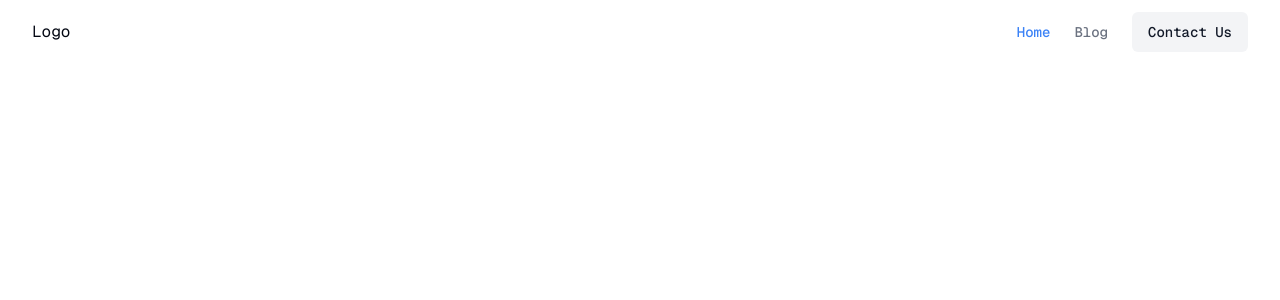
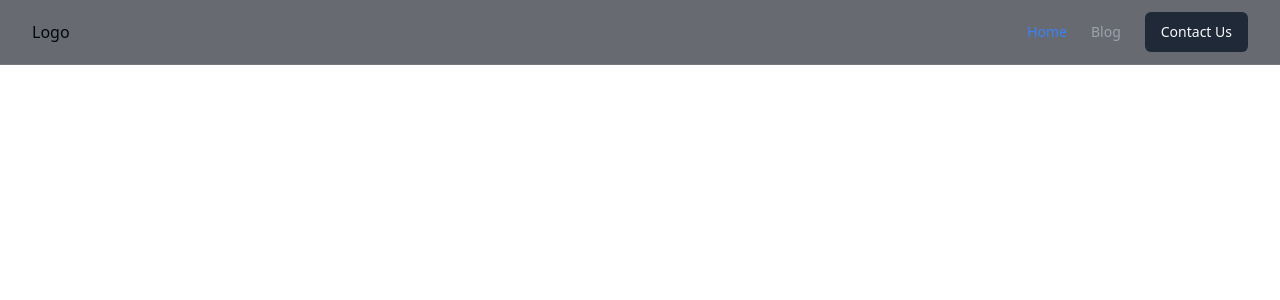
Before and after one commit to wilsonfsouza/blog-next-page-routes, a Next.js app: page / in a window 1280 px wide. Shown: the top 300 px of the page. Built offline with nearby package versions, Linux system fonts and the light colour scheme.

Commit message:
feat: add layout to application

```diff
--- /dev/null
+++ b/src/components/layout/index.ts
@@ -0,0 +1 @@
+export * from './layout'
--- /dev/null
+++ b/src/components/layout/layout.tsx
@@ -0,0 +1,14 @@
+import { Header } from '../header'
+
+interface LayoutProps {
+  children: React.ReactNode
+}
+
+export const Layout = ({ children }: LayoutProps) => {
+  return (
+    <div className="dark relative flex min-h-screen flex-col">
+      <Header />
+      <main className="mb-12 flex flex-1 flex-col">{children}</main>
+    </div>
+  )
+}
--- a/src/pages/_app.tsx
+++ b/src/pages/_app.tsx
@@ -1,6 +1,11 @@
+import { Layout } from '@/components/layout'
 import '@/styles/globals.css'
 import type { AppProps } from 'next/app'
 
 export default function App({ Component, pageProps }: AppProps) {
-  return <Component {...pageProps} />
+  return (
+    <Layout>
+      <Component {...pageProps} />
+    </Layout>
+  )
 }
--- a/src/pages/index.tsx
+++ b/src/pages/index.tsx
@@ -1,4 +1,3 @@
-import { Header } from '@/components/header'
 import { Geist, Geist_Mono } from 'next/font/google'
 
 const geistSans = Geist({
@@ -15,8 +14,6 @@
   return (
     <div
       className={`${geistSans.className} ${geistMono.className} grid min-h-screen grid-rows-[20px_1fr_20px] items-center justify-items-center gap-16 p-8 pb-20 font-[family-name:var(--font-geist-sans)] sm:p-20`}
-    >
-      <Header />
-    </div>
+    ></div>
   )
 }
```
